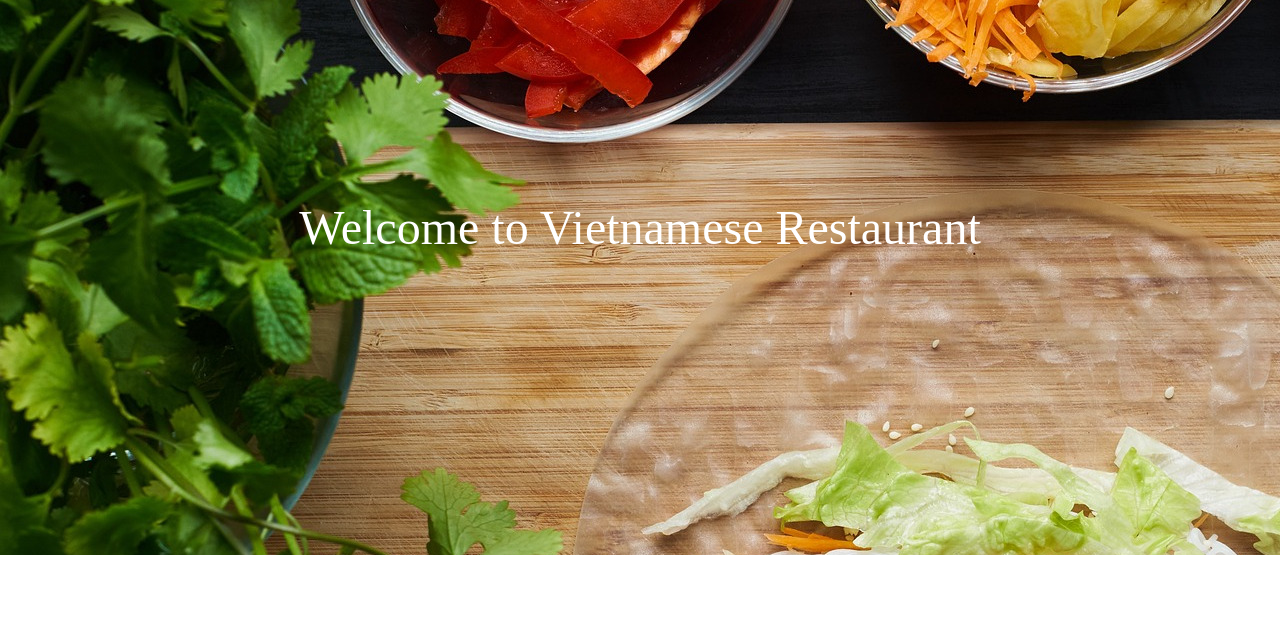
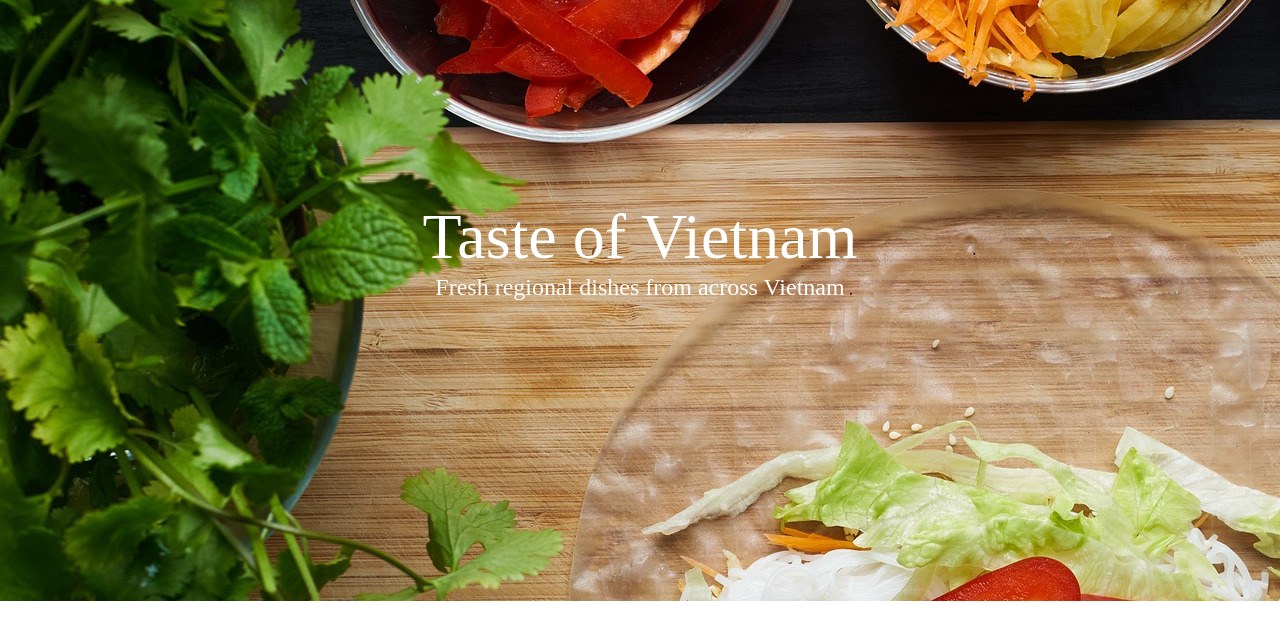
Before and after one commit to nathansquan/TOP-restaurant-page, a website built with webpack: page dist/index.html in a window 1280 px wide. Built offline with nearby package versions, Linux system fonts and the light colour scheme.

Commit message:
add tag line to home page

```diff
--- a/src/css/style.css
+++ b/src/css/style.css
@@ -4,9 +4,15 @@ body {
 
 .home {
     text-align: center;
-    font-size: 3em;
     color: #ffffff;
     background: no-repeat url('../banner-crop.jpg');
     padding-top: 200px;
     padding-bottom: 300px;
 }
+
+.home > .restaurantName {
+    font-size: 4em;
+}
+.home > .tagLine {
+    font-size: 1.5em;
+}
--- a/src/home.js
+++ b/src/home.js
@@ -1,8 +1,17 @@
 function createHome() {
     const home = document.createElement("div");
     home.classList.add("home");
-    home.textContent = "Welcome to Vietnamese Restaurant";
 
+    const restaurantName = document.createElement("div");
+    restaurantName.classList.add("restaurantName");
+    restaurantName.textContent = "Taste of Vietnam";
+
+    const tagLine = document.createElement("div");
+    tagLine.classList.add("tagLine");
+    tagLine.textContent = "Fresh regional dishes from across Vietnam"
+
+    home.appendChild(restaurantName);
+    home.appendChild(tagLine);
     return home;
 }
 
```
